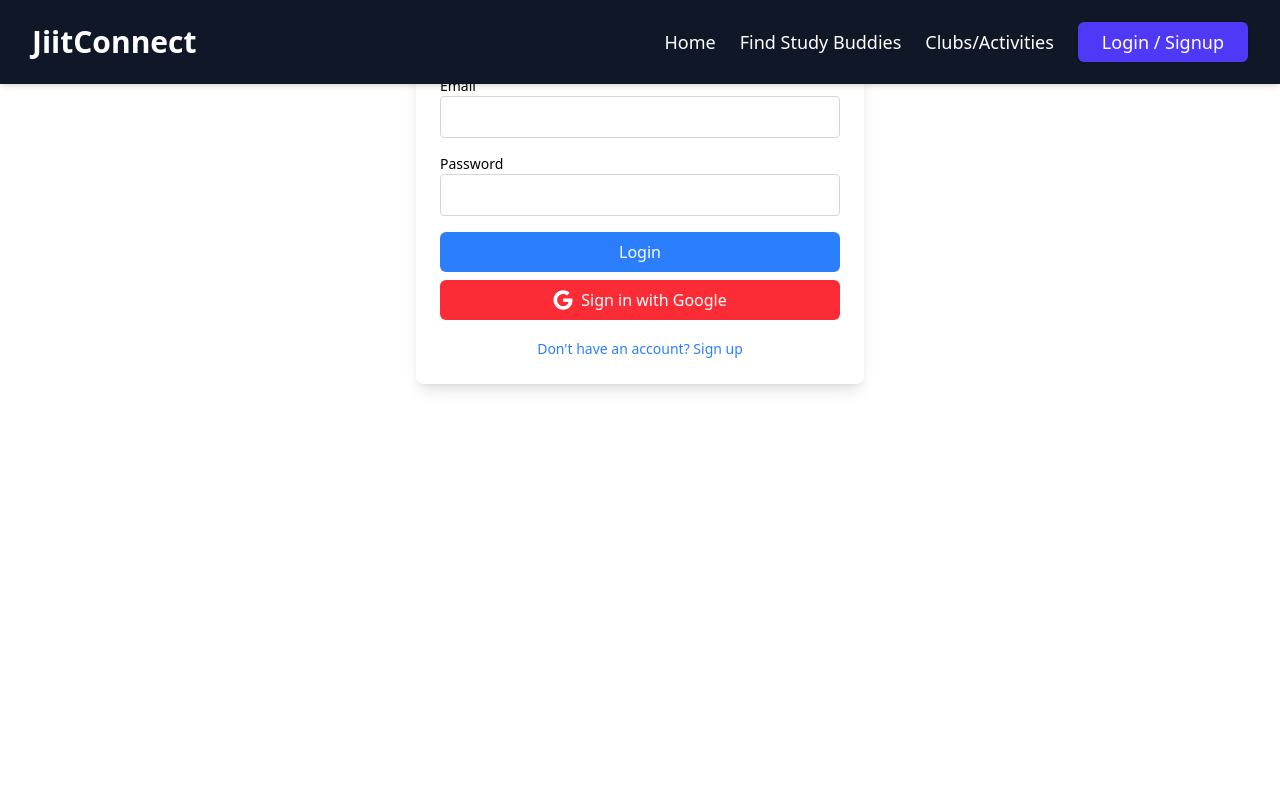
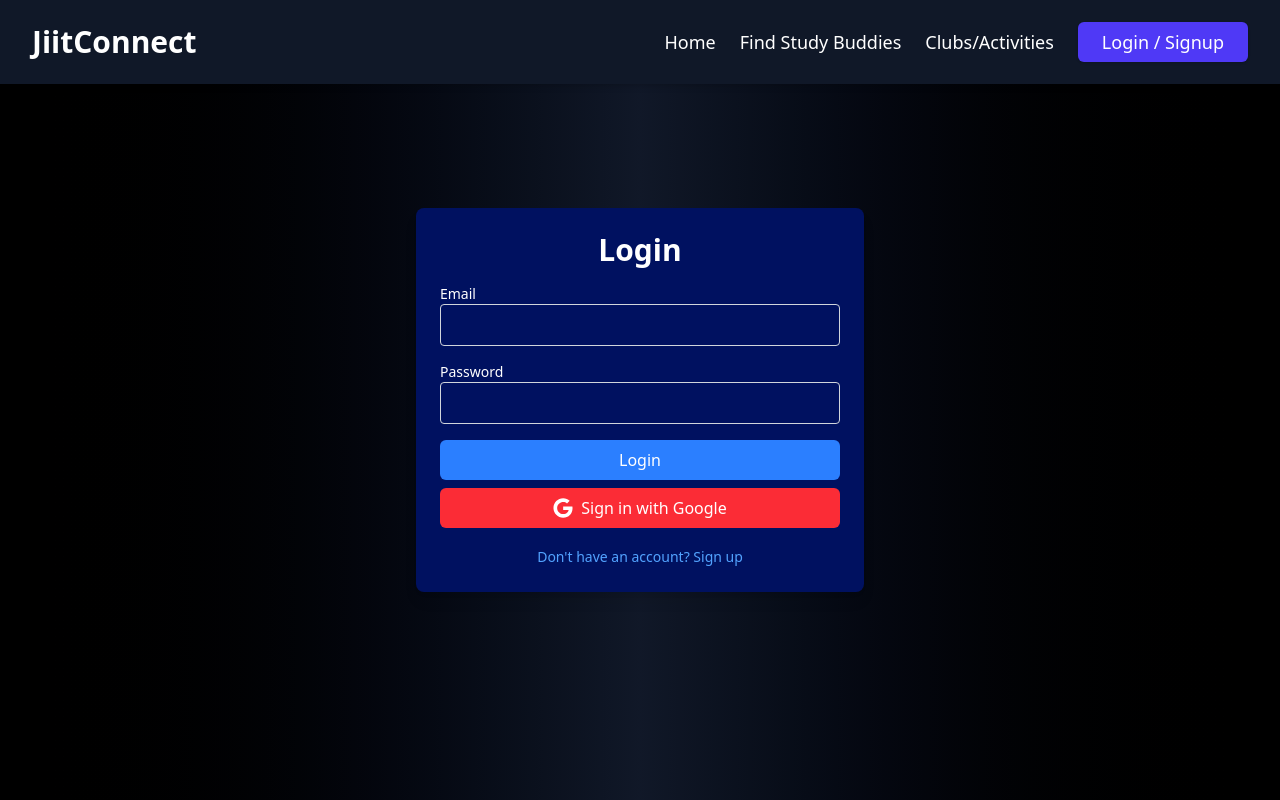
Before and after one commit to Sahil1607cms/JiitConnect, a React (Vite) app in the folder jconnect/: page /login in a window 1280 px wide. Built offline with nearby package versions, Linux system fonts and the light colour scheme; no server answers.

Commit message:
AUTHENTICATION FIXED

```diff
--- a/jconnect/src/Components/Auth.jsx
+++ b/jconnect/src/Components/Auth.jsx
@@ -67,41 +67,42 @@ const Auth = () => {
   }
 
   return (
-    <div className='max-w-md mx-auto p-6 bg-white rounded-lg shadow-lg'>
-      <h2 className='text-3xl font-semibold mb-4'>
+    <div className="flex items-center justify-center min-h-screen bg-gradient-to-r from-black via-gray-900 to-black">
+      <div className="max-w-md w-full p-6 bg-[#001160] text-white rounded-lg shadow-lg bg-[#0011600, opacity 3.33e+3%]">
+        <h2 className="text-3xl font-semibold mb-4 text-center ">
           {isSignup ? 'Sign Up' : 'Login'}
         </h2>
         <form onSubmit={isSignup ? handleSignup : handleLogin}>
-        <div className='mb-4'>
-          <label htmlFor='email' className='block text-sm'>
+          <div className="mb-4">
+            <label htmlFor="email" className="block text-sm">
               Email
             </label>
             <input
-            type='email'
-            id='email'
-            className='w-full p-2 border border-gray-300 rounded'
+              type="email"
+              id="email"
+              className="w-full p-2 border border-gray-300 rounded  text-white focus:outline-none focus:ring-2 focus:ring-blue-500"
               value={email}
               onChange={handleEmailChange}
               required
             />
           </div>
-        <div className='mb-4'>
-          <label htmlFor='password' className='block text-sm'>
+          <div className="mb-4">
+            <label htmlFor="password" className="block text-sm">
               Password
             </label>
             <input
-            type='password'
-            id='password'
-            className='w-full p-2 border border-gray-300 rounded'
+              type="password"
+              id="password"
+              className="w-full p-2 border border-gray-300 rounded  text-white focus:outline-none focus:ring-2 focus:ring-blue-500"
               value={password}
               onChange={handlePasswordChange}
               required
             />
           </div>
-        {error && <div className='text-red-500 text-sm mb-4'>{error}</div>}
+          {error && <div className="text-red-500 text-sm mb-4">{error}</div>}
           <button
-          type='submit'
-          className='w-full bg-blue-500  hover:bg-blue-600 cursor-pointer text-white py-2 rounded-md mb-2'
+            type="submit"
+            className="w-full bg-blue-500 hover:bg-blue-600 text-white py-2 rounded-md mb-2 transition-all"
             disabled={loading}
           >
             {loading
@@ -117,16 +118,16 @@ const Auth = () => {
         {/* Google Sign-In Button */}
         <button
           onClick={handleGoogleSignIn}
-        className='w-full cursor-pointer bg-red-500 hover:bg-red-600 text-white py-2 rounded-md flex items-center justify-center gap-2'
+          className="w-full bg-red-500 hover:bg-red-600 text-white py-2 rounded-md flex items-center justify-center gap-2 transition-all"
           disabled={loading}
         >
-        <FaGoogle className='w-5 h-5' />
+          <FaGoogle className="w-5 h-5" />
           {loading ? 'Signing in with Google...' : 'Sign in with Google'}
         </button>
 
-      <div className='mt-4 text-center'>
+        <div className="mt-4 text-center">
           <button
-          className='text-blue-500 cursor-pointer hover:text-blue-800 text-sm'
+            className="text-blue-400 hover:text-blue-600 text-sm transition-all"
             onClick={() => {
               setIsSignup(!isSignup)
               setError('')
@@ -140,6 +141,7 @@ const Auth = () => {
           </button>
         </div>
       </div>
+    </div>
   )
 }
 
```
Lines whose indentation alone changed are shown as unchanged.
